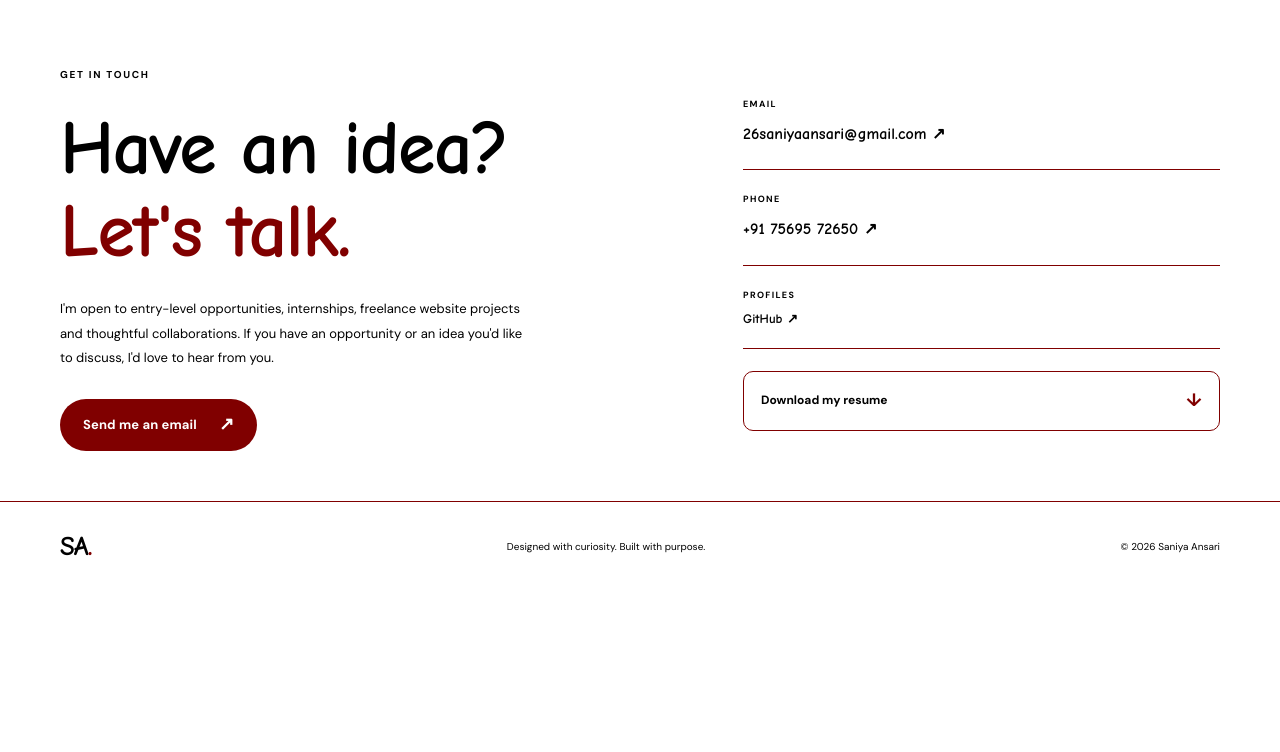
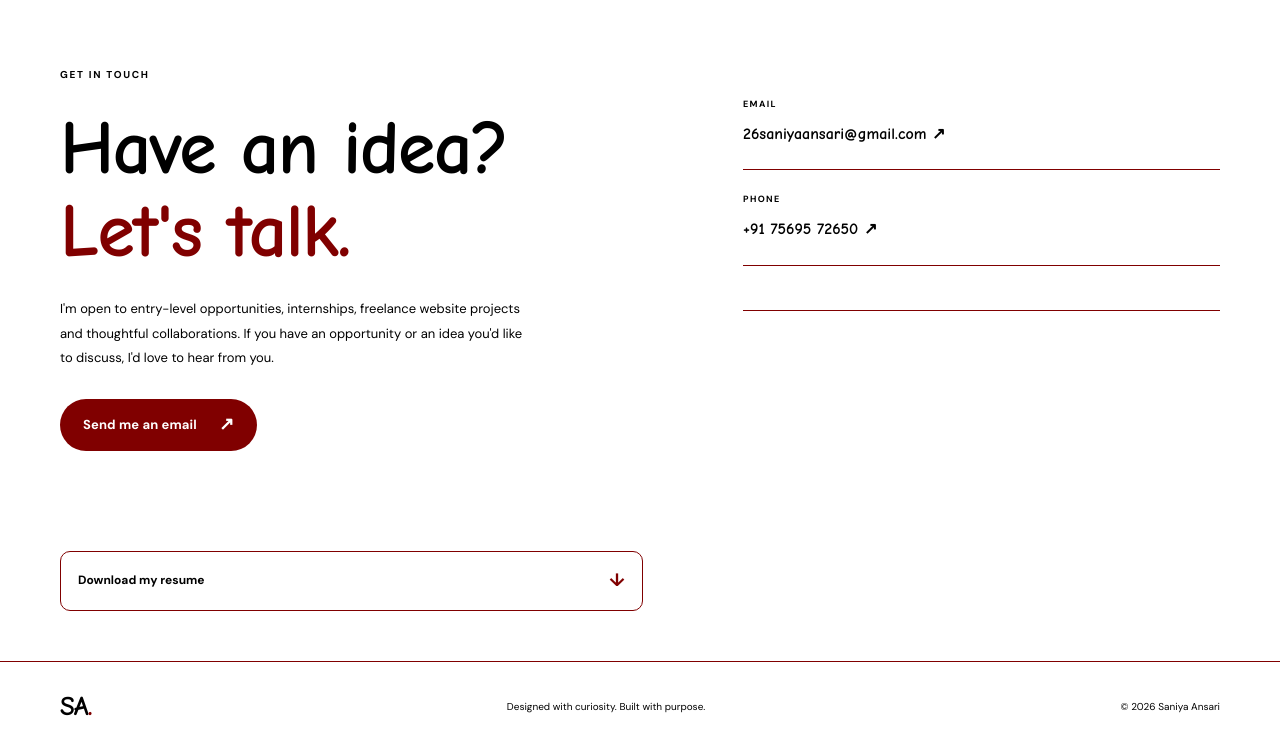
Before and after one commit to Saniya-dcscc/Saniya, a plain HTML site: page Saniya/index.html in a window 1280 px wide. Shown: the part 6882-7634 px from the top of the page. Before the commit the page ends 7474 px from the top, so only its background shows below. Drawn offline with Linux system fonts and the light colour scheme.

Commit message:
Fix contact details section in index.html

```diff
--- a/Saniya/index.html
+++ b/Saniya/index.html
@@ -128,7 +128,7 @@
     </section>
 
     <section class="contact-section" id="contact"><div class="section-wrap contact-inner"><div class="contact-copy reveal"><p class="eyebrow">GET IN TOUCH</p><h2>Have an idea?<br><em>Let's talk.</em></h2><p>I'm open to entry-level opportunities, internships, freelance website projects and thoughtful collaborations. If you have an opportunity or an idea you'd like to discuss, I'd love to hear from you.</p><a class="button button-light" href="mailto:26saniyaansari@gmail.com?subject=Let's%20connect">Send me an email <span>↗</span></a></div>
-      <div class="contact-details reveal"><div class="contact-block"><small>EMAIL</small><a href="mailto:26saniyaansari@gmail.com">26saniyaansari@gmail.com ↗</a></div><div class="contact-block"><small>PHONE</small><a href="tel:+917569572650">+91 75695 72650 ↗</a></div><div class="contact-block"><small>PROFILES</small><div class="profile-links"><a href="https://github.com/Saniya-dcscc" target="_blank" rel="noopener">GitHub ↗</a><!-- LinkedIn: add <a href="YOUR-LINKEDIN-URL" target="_blank" rel="noopener">LinkedIn ↗</a> here --></div></div><a class="resume-link" href="assets/Saniya-Ansari-Resume.pdf" download>Download my resume <span>↓</span></a></div>
+      <div class="contact-details reveal"><div class="contact-block"><small>EMAIL</small><a href="mailto:26saniyaansari@gmail.com">26saniyaansari@gmail.com ↗</a></div><div class="contact-block"><small>PHONE</small><a href="tel:+917569572650">+91 75695 72650 ↗</a></div><div class="contact-block"><small></a><!-- LinkedIn: add <a href="YOUR-LINKEDIN-URL" target="_blank" rel="noopener">LinkedIn ↗</a> here --></div></div><a class="resume-link" href="assets/Saniya-Ansari-Resume.pdf" download>Download my resume <span>↓</span></a></div>
     </div></section>
   </main>
   <footer class="footer"><div class="section-wrap"><a class="brand" href="#home">SA<span>.</span></a><p>Designed with curiosity. Built with purpose.</p><span>© <span id="year"></span> Saniya Ansari</span></div></footer>
```
